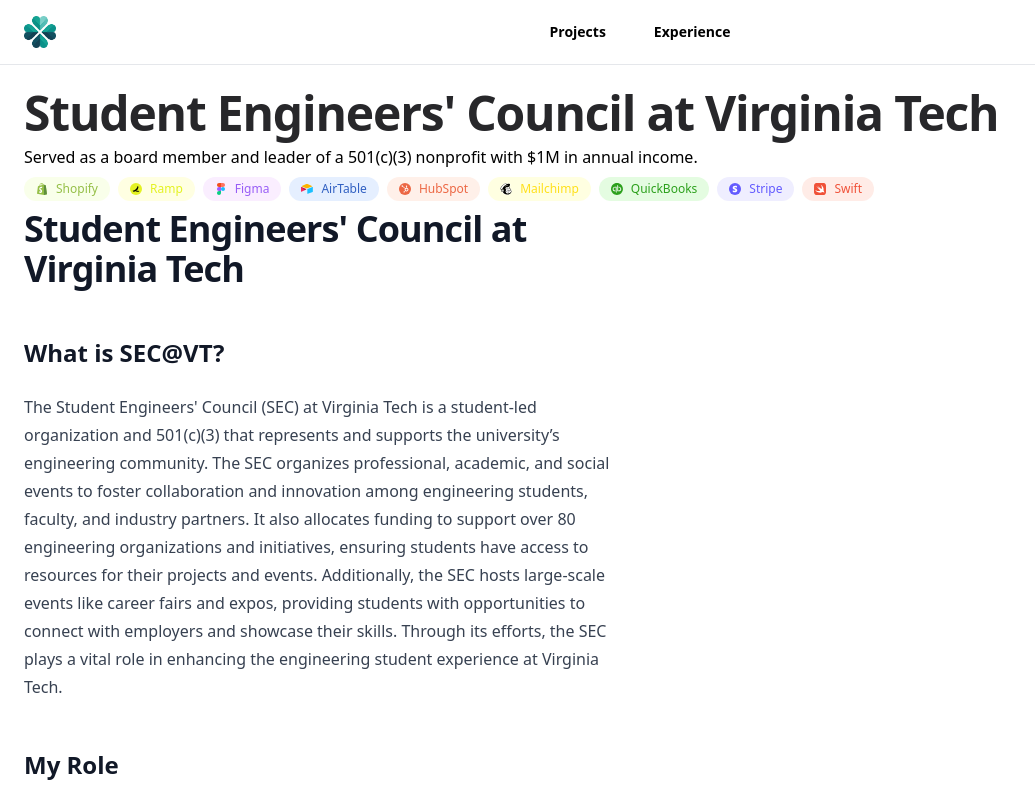
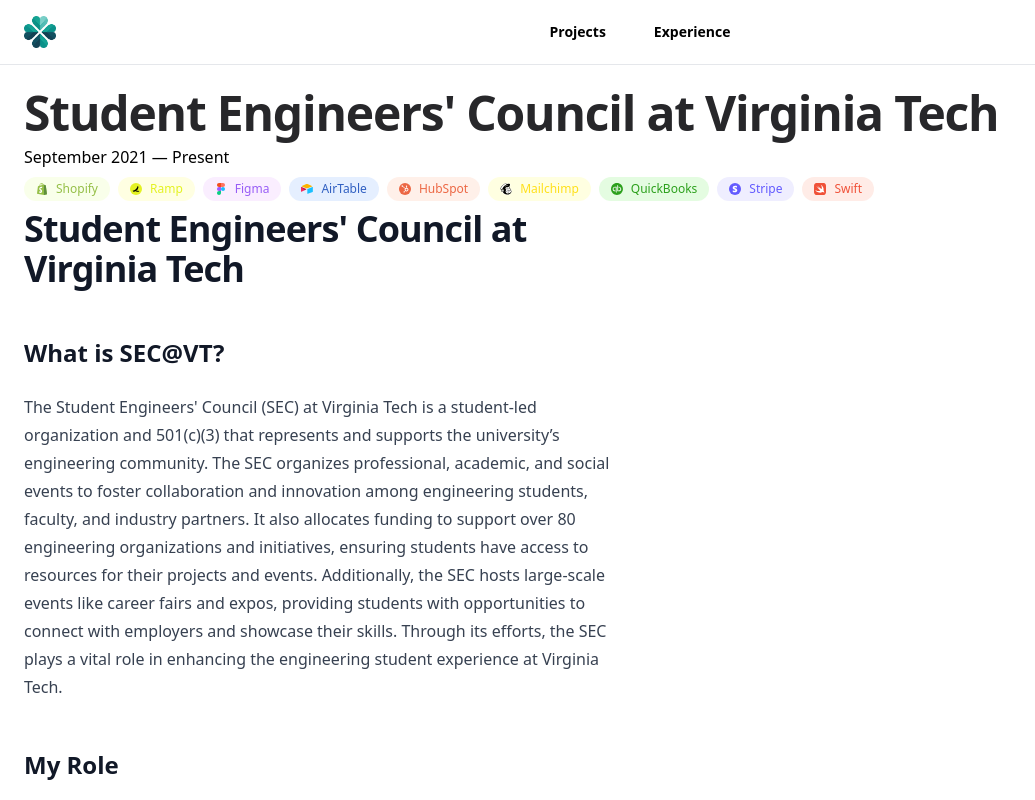
Before and after one commit to cpdunphy/ballygorey, a Next.js app: page /experience/secatvt in a window 1280 px wide. Shown: the top 800 px of the page, without its empty margins (0-1035 px from the left). Built offline with nearby package versions, Linux system fonts and the light colour scheme; no server answers.

Commit message:
Extract `formatDateString` to utils add dates to detail experience pages

```diff
--- a/src/app/experience/[slug]/page.tsx
+++ b/src/app/experience/[slug]/page.tsx
@@ -2,6 +2,8 @@
 import path from 'path'
 import experiences from '@/data/workExperiences.json'
 import TechChips from '../TechChips'
+import Link from 'next/link'
+import { formatDateString } from '../utils'
 
 export default async function Page({
   params,
@@ -18,8 +20,14 @@
       {/* Title */}
       {details?.company && <h1>{details?.company}</h1>}
 
-      {/* Caption */}
-      <p>{details?.description}</p>
+      {/* Dates */}
+      {details?.startDate && (
+        <p>
+          {`${formatDateString(details.startDate)} — ${
+            details.endDate ? formatDateString(details.endDate) : 'Present'
+          }`}
+        </p>
+      )}
 
       {/* Skills */}
       {details?.skills && <TechChips skills={details.skills} />}
--- a/src/app/experience/page.tsx
+++ b/src/app/experience/page.tsx
@@ -4,6 +4,7 @@
 import technologies from '@/data/technologies.json'
 import experiences from '@/data/workExperiences.json'
 import TechChips from './TechChips'
+import { formatDateString } from './utils'
 
 const highlightSkills = [
   'react',
@@ -19,15 +20,6 @@
   'flask',
   'git',
 ]
-
-function formatDateString(dateString: string) {
-  const date = new Date(dateString)
-  const options: Intl.DateTimeFormatOptions = {
-    year: 'numeric',
-    month: 'long',
-  }
-  return date.toLocaleDateString('en-US', options)
-}
 
 export default function Experience() {
   return (
--- /dev/null
+++ b/src/app/experience/utils.ts
@@ -0,0 +1,8 @@
+export function formatDateString(dateString: string) {
+  const date = new Date(dateString)
+  const options: Intl.DateTimeFormatOptions = {
+    year: 'numeric',
+    month: 'long',
+  }
+  return date.toLocaleDateString('en-US', options)
+}
```
